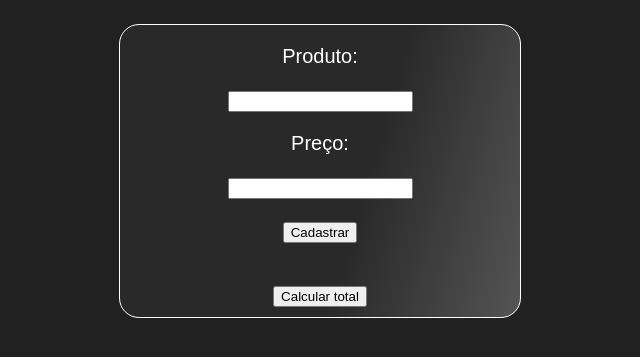
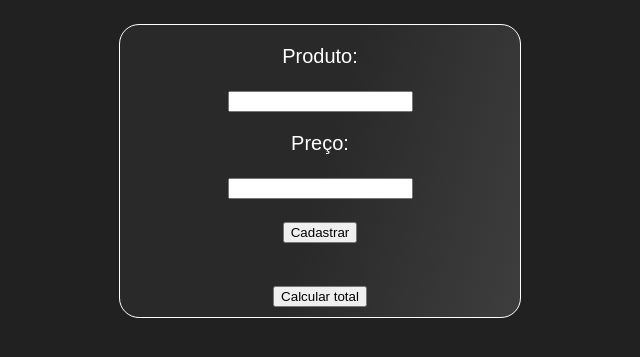
Before and after one commit to alyssondeoliveira/JS-udemy, a plain HTML site: page todolist/index.html in a window 1280 px wide. Shown: the part 75-432 px from the top of the page, without its empty margins (320-960 px from the left). Drawn offline with Linux system fonts and the light colour scheme.

Commit message:
att estilo

```diff
--- a/todolist/style.css
+++ b/todolist/style.css
@@ -11,7 +11,7 @@ header {
 }
 
 section {
-    background-image: linear-gradient(106deg, rgba(153, 153, 153, 0.068) 60%, rgba(255, 255, 255, 0.233));
+    background-image: linear-gradient(106deg, rgba(153, 153, 153, 0.068) 50%, rgba(255, 255, 255, 0.13));
     color: white;
     width: 400px;
     margin: auto;
```
